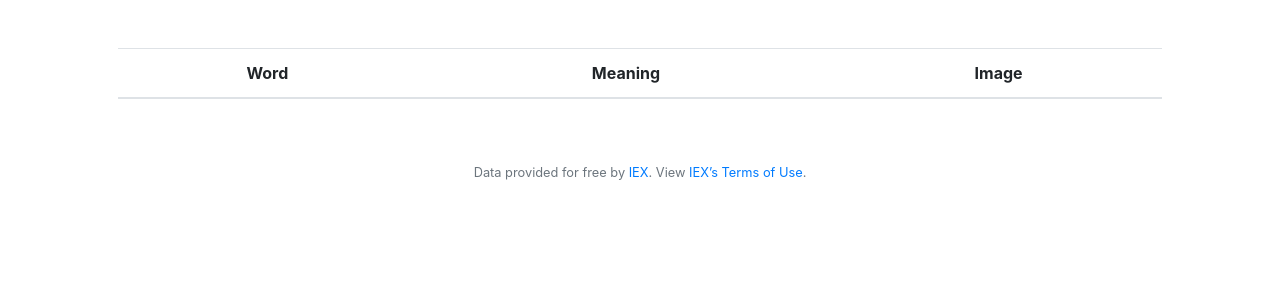
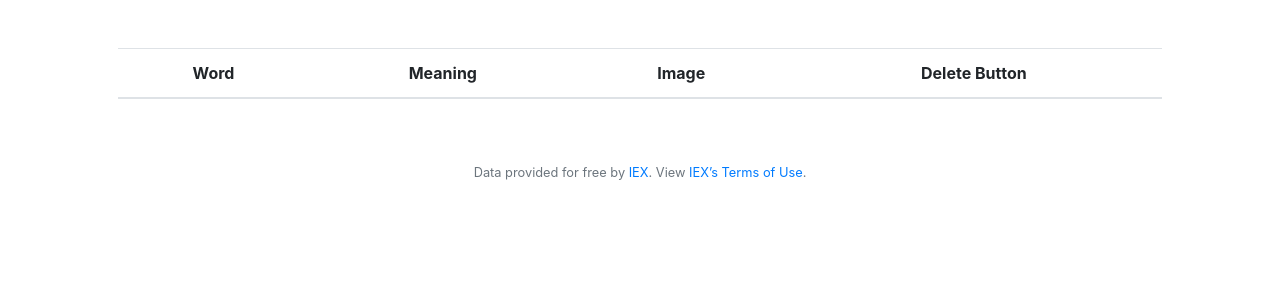
Before and after one commit to Shunto-0215/CS50_FinalProject, a Flask app: template templates/index.html in a window 1280 px wide. Shown: the part 76-376 px from the top of the page. Run offline with Flask 2, Linux system fonts and the light colour scheme; the template is opened without the code that fills it, so the values that code supplies are empty; some libraries are stand-ins or nearby versions.

Commit message:
Local Verified ver1 (Without Image Search API) +Procfile error corrected +Delete function added

```diff
--- a/application.py
+++ b/application.py
@@ -11,6 +11,7 @@ from werkzeug.security import check_password_hash, generate_password_hash
 from sqlalchemy.orm import sessionmaker
 from helpers import apology, login_required
 from modules import Base, Users, Vbook, engine
+from sqlalchemy import and_
 
 #admin users name
 admin = ["Shunto", "Shunto50", "Test_Shunto"]
@@ -34,8 +35,9 @@ def after_request(response):
 
 
 #Secret key
-secret = secrets.token_urlsafe(32)
-app.secret_key = secret
+if not os.environ.get("SECRET_KEY"):
+    raise RuntimeError("SECRET_KEY not set")
+app.config["SECRET_KEY"] = os.environ.get("SECRET_KEY")
 
 # Make sure Microsoft BingAPI key is set
 if not os.environ.get("API_KEY"):
@@ -47,6 +49,7 @@ def top():
     if session:
         return redirect("/index")
     else:
+        # When user is not logged in yet
         return render_template("topmessage.html")
 
 
@@ -87,16 +90,40 @@ def login():
     else:
         return render_template("login.html")
 
-@app.route("/index")
+@app.route("/index", methods = ["GET"])
 @login_required
 def index():
+    # When user visited top page of the app,
     with orm_session as ss:
         vlist = ss.query(Vbook).filter(Vbook.userid == session["user_id"]).all()
         length = len(vlist)
         ss.close()
-    print(f"Registered word!! {vlist[0].word}")
+    # show registered words if there is
+    if vlist:
+        return render_template("index.html", vlist = vlist, length = length)
+    else:
+    # render to page to show a message prompts users to add any words
+        message = "No words registered yet! Try add something!"
+        return render_template("vanilla_index.html", message = message)
 
-    return render_template("index.html", vlist = vlist, length = length)
+@app.route("/delete", methods = ["POST"])
+@login_required
+def delete():
+    # users want to delete something.
+    with orm_session as ss:
+        delete = ss.query(Vbook).filter((and_(Vbook.id == request.form.get("id"), Vbook.userid == session["user_id"]))).one()
+    if delete:
+        ss.delete(delete)
+        ss.commit()
+        return redirect("/index")
+    else:
+        message = "Unknown Error, Delete failed"
+        return render_template("vanilla_index.html", message = message)
+
+
+
+
+
 
 @app.route("/logout")
 def logout():
@@ -145,7 +172,7 @@ def register():
             if not username in admin:
                 new_user = Users(username = username, hash = hashed_pw)
             else:
-                new_user = Users(username = username, hash = hashed_pw, image_search = 1000)
+                new_user = Users(username = username, hash = hashed_pw, image_search = 1000, usertype = admin)
             ss.add(new_user)
             ss.commit()
         # render to login?"""
@@ -176,7 +203,7 @@ def add():
             with orm_session as ss:
                 ss.add(new_word)
                 ss.commit()
-            message = "Registered Successfully!"
+            message = "The word is registered Successfully!"
             return render_template("add.html", message = message)
 
 def errorhandler(e):
--- a/templates/index.html
+++ b/templates/index.html
@@ -13,6 +13,7 @@
                 <th>Word</th>
                 <th>Meaning</th>
                 <th>Image</th>
+                <th>Delete Button</th>
             </tr>
             {% for v in range(length) %}
             <tr>
@@ -24,7 +25,12 @@
                 {% else %}
                 <td>None</td>
                 {% endif %}
-
+                <td>
+                <form action="/delete" method="post" name="{{vlist[v].id}}">
+                    <input type ="hidden" name="id" value="{{vlist[v].id}}">
+                    <input value="Delete" type="submit">
+                </form>
+                </td>
             </tr>
             {% endfor %}
         </tr>
```
Also changed, not shown: templates/vanilla_index.html (added, +9 -0 lines), Myapplication.db.
